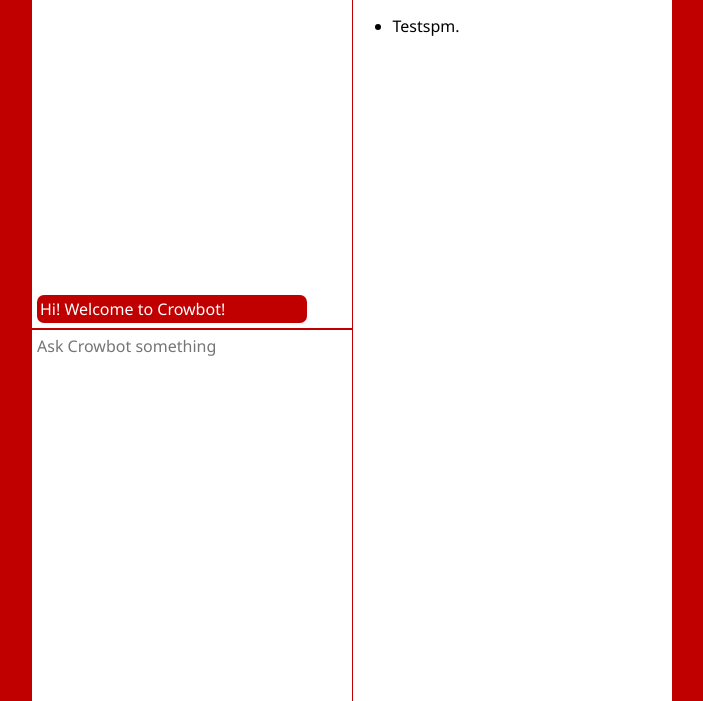
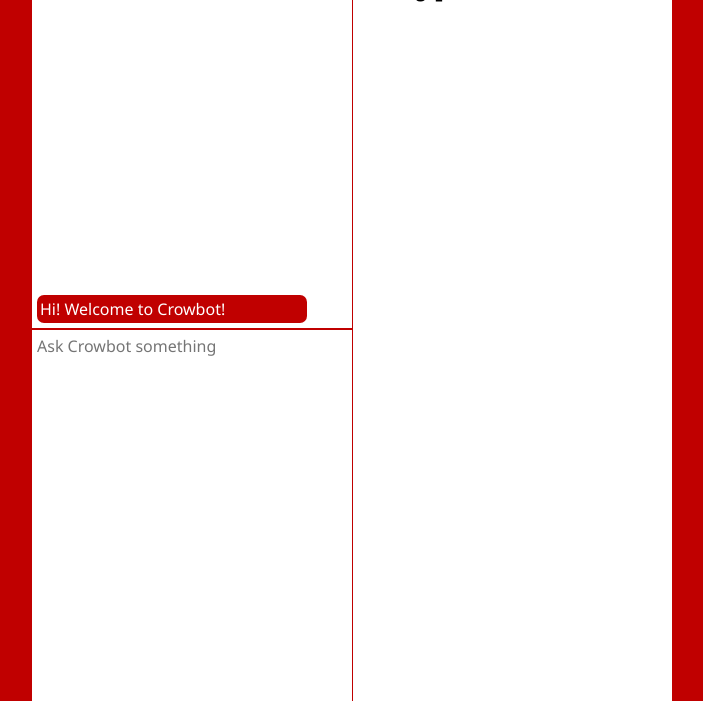
Before and after one commit to dliso/crowbot, a Django app: page / in a window 1280 px wide. Shown: the part 99-800 px from the top of the page, without its empty margins (288-991 px from the left). Run offline with Django 3.2, Linux system fonts and the light colour scheme; data that the repository does not hold is empty; some libraries are stand-ins or nearby versions.

Commit message:
Remove placeholder question, change heading

```diff
--- a/crowbot/frontend/static/frontend/style.css
+++ b/crowbot/frontend/static/frontend/style.css
@@ -7,7 +7,7 @@
     font-family: 'Noto Sans', sans;
 }
 
-h1 {
+h1, h2, h3, h4, h5, h6 {
     margin: 0;
     font-family: 'Noto Serif', serif;
 }
--- a/crowbot/frontend/templates/frontend/index.html
+++ b/crowbot/frontend/templates/frontend/index.html
@@ -36,9 +36,8 @@
 
             </div>
             <div class="f-just-start full-height full-width bg-white border-left">
-                Question queue
+                <h3>Pending questions</h6>
                 <ul id="question-queue">
-                    <li>Testspm.</li>
                 </ul>
             </div>
         </div>
```
